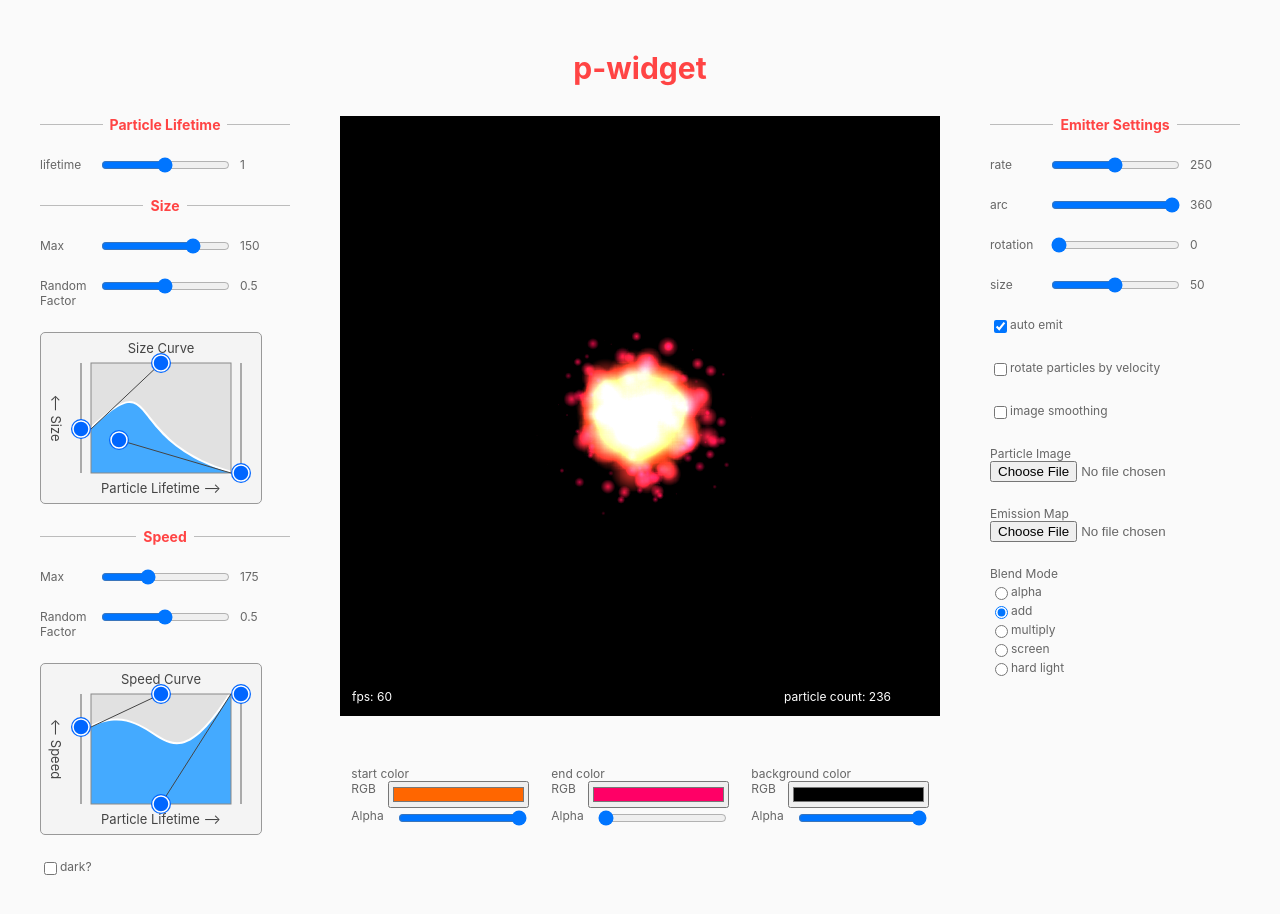
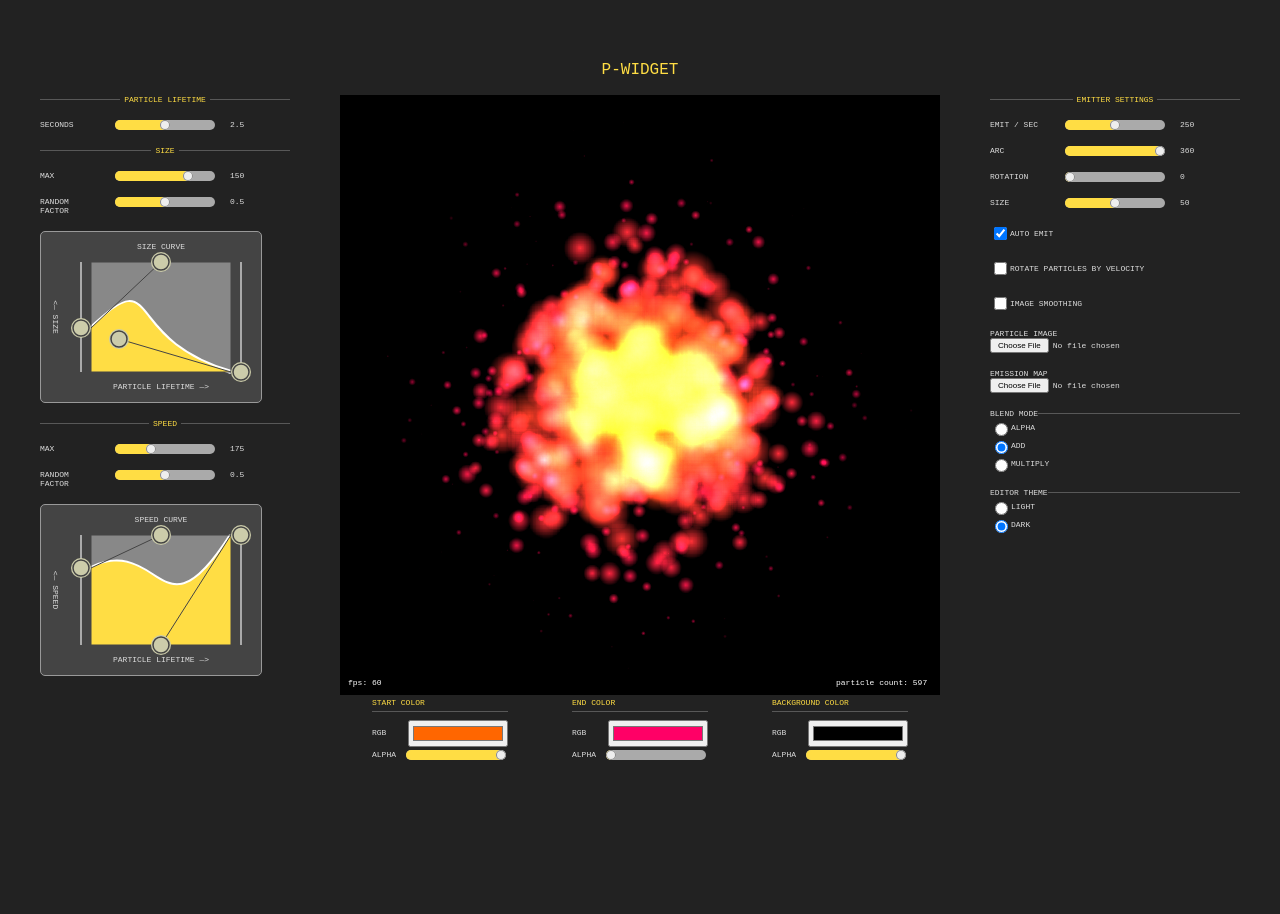
Before and after one commit to georgeolee/p-widge, a React (Create React App) app: page / in a window 1280 px wide. Shown: the top 914 px of the page. After the commit the page ends 813 px from the top, so only its background shows below. Built offline with nearby package versions, Linux system fonts and the light colour scheme.

Commit message:
downsamples high-res particle images for faster recolor; takes a hammer to stylesheet

```diff
--- a/src/App.css
+++ b/src/App.css
@@ -1,15 +1,39 @@
 :root{
   box-sizing: border-box;
-  color: #f44;
-  color: #666;
-  background-color: #fafafa;
+  --body-color: #666;
+  --primary-color: #f44;
+  /* --primary-color: #68f; */
+  --background-color: #fafafa;
+  /* --background-color: #eee;   */
+
+}
+
+body{
+  background-color: var(--background-color);
+  color: var(--body-color);
+}
+
+/* CLEAN THIS UP! */
+body, body *{
+  font-family: 'Press Start 2P', 'Courier New', Courier, monospace !important;
+  font-size: 8px !important;
 }
 
 body.dark{
-  background-color: #222;
-  color:#fff
+  --background-color: #222;
+  --body-color:#ddd;
+  --primary-color: #fd4;
 }
 
+.bezier-input{
+  --curve-fill: var(--primary-color) !important;
+  --control-fill: #a9a !important;
+}
+.dark .bezier-input{
+  --curve-fill: var(--primary-color) !important;
+  --control-fill: #cca !important;
+  --control-stroke: #444 !important;
+}
 #root{
   display: flex;
   flex-direction: column;
@@ -38,10 +62,14 @@ body.dark{
   justify-content: center;
   text-align: center;
 
-  font-size: 30px ;
-  color:#f44;
-  font-weight: bold;
+  font-size: 32px ;
+  font-size: 48px ;
+  color: var(--primary-color);
+  /* font-weight: bold; */
   margin-bottom:1em;
+
+  font-size: 16px !important;
+  font-weight: normal;
 }
 
 .p5-container{
@@ -53,6 +81,7 @@ body.dark{
 }
 
 #canvas-display-area{
+  box-sizing: border-box;
   position: absolute;
   bottom: 0;
   left: 0;
@@ -75,7 +104,7 @@ body.dark{
   flex-direction: column;
 }
 
-:is(.controls-right, .controls-left) > :nth-child(n+2):not(.radio+.radio){
+:is(.controls-right, .controls-left) > :nth-child(n+2):not(.radio+.radio-item){
   margin-top: 2em;
 }
 
@@ -105,10 +134,75 @@ body.dark{
 
 .slider{
   display: grid;
-  grid-template-columns: 50px auto 50px;
+  grid-template-columns: 60px auto 60px;
   font-size: 12px;
 
   align-items: flex-start;
+}
+
+input[type="range"]{
+  -webkit-appearance: none;
+  background: transparent;
+  cursor: pointer;
+  width: 100px;
+
+  --track-height: 10px;
+  --thumb-height: 10px;
+}
+
+input[type="range"]::-webkit-slider-runnable-track{
+  background: #fd4;
+  background: #aaa;
+  height: var(--track-height);
+  border-radius: calc(var(--track-height) / 2);
+  overflow: hidden;
+}
+
+input[type="range"]::-moz-range-track{
+  background: #fd4;
+  height: var(--track-height);
+  border-radius: calc(var(--track-height) / 2);
+}
+
+input[type="range"]::-webkit-slider-thumb{
+  -webkit-appearance: none;
+  height: var(--thumb-height);
+  width: var(--thumb-height);
+  border-radius: calc(var(--thumb-height)/2);
+  /* background-color: #fd4; */
+  background-color: #f44;
+  background-color: #eee;
+  /* background-color: var(--background-color); */
+
+  margin-top: calc(var(--track-height)/2 - var(--thumb-height)/2);
+
+  box-shadow: -100px 0 0 calc(100px - 5px) var(--primary-color), inset 0 0 0 1px #888;
+  /* overflow: hidden; */
+}
+
+input[type="range"]:hover::-webkit-slider-thumb{
+  background-color: #fff;
+  box-shadow: -100px 0 0 calc(100px - 5px) #fe7, inset 0 0 0 1px #888;
+}
+
+input[type="range"]::-moz-range-thumb{
+  -webkit-appearance: none;
+  height: var(--thumb-height);
+  width: var(--thumb-height);
+  border-radius: calc(var(--thumb-height)/2);
+  background-color: #fd4;
+  border: none;
+}
+
+/* input[type="range"]::-webkit-slider-thumb{
+  -webkit-appearance: none;
+  width:200px;
+  height:200px;
+  background: #f44;
+} */
+
+input[type=range], input[type=color]{
+  max-width: 100px;
 }
 
 .slider-input{
@@ -119,21 +213,31 @@ body.dark{
 .radio, .checkbox{
   display: flex;
   flex-direction: row;
+  align-items: center;
 }
 
 .rgba-picker{
   display: flex;
   flex-direction: column;
+  line-height: 2em;
+}
 
+.rgba-label{
+  /* font-weight: bold; */
+  color: var(--primary-color);
+  border-bottom: 1px solid #8888;
+  margin-bottom: 1em;
 }
 
 .rgba-picker > label{
   display: flex;
   flex-wrap: nowrap;
+  align-items: center;
 }
 
 .rgb-input, .apha-input{
   flex-grow: 1;
+  margin: 0 0 0 auto;
 }
 
 .horizontal-rule{
@@ -149,11 +253,12 @@ body.dark{
   display: flex;
   align-items: center;
   color: #888;
-  font-weight: bold;
-  color: #f44;
+  /* font-weight: bold; */
+  color: var(--primary-color);
 
   /* margin-top: calc(2em + 50px); */
 }
+
 .group-name-label{
   margin: 0 0.5em;
   font-size: 14px;
--- a/src/App.js
+++ b/src/App.js
@@ -19,7 +19,7 @@ import { GetActiveParticleCount } from './particle-system/Particle';
 *
 *
 *       - downsample image if over a certain size?
-*       - toggle for image smoothing
+*
 *       -github images
 *       -styling and stuff  ***
 *
@@ -49,6 +49,9 @@ function App() {
     mouse.overCanvas = mouse.canvasX >= 0 && mouse.canvasY >= 0 && mouse.canvasX <= canvasRect.width && mouse.canvasY <= canvasRect.height;
   }
 
+  const now = new Date();
+  const isNightTime = now.getHours() < 6 || now.getHours > 18;
+
 
   const p5ContainerRef = useRef();
 
@@ -68,22 +71,41 @@ function App() {
   useEffect(() => {
     const fpsDisplay = document.getElementById('fps-display');
     const particleCountDisplay = document.getElementById('particle-count-display');
+    const dcp = 0;
     const displayUpdate = setInterval( ()=> {
-      fpsDisplay.innerHTML = `fps: ${Math.round(fps.current * 10**2) / 10**2 || fps.current}`;
-      particleCountDisplay.innerHTML = `particle count: ${GetActiveParticleCount()}`;
+      fpsDisplay.textContent = `fps: ${Math.round(fps.current * 10**dcp) / 10**dcp || fps.current}`;
+      particleCountDisplay.textContent = `particle count: ${GetActiveParticleCount()}`;
       }, 100);
 
     return () => clearInterval(displayUpdate);
   }, [])
 
+  useEffect(()=>{
+    setTimeout(()=>{
+      const allCaps = parentNode =>{
+        parentNode.childNodes.forEach(node => {
+          if(node.nodeType === node.TEXT_NODE){
+            node.nodeValue = node.nodeValue.toUpperCase();
+          }
+
+          else if (node.childNodes.length > 0){
+            allCaps(node);
+          }
+        });
+      }
+
+      allCaps(document.body)
+    }, 1000)
+  })
+
   return (
     <div className="App" onPointerMove={onAppPointerMove}>
-      <header className="App-header">p-widget</header>
+      <h1 className="App-header">p-widget</h1>
 
       <div className='controls-left'>
 
         <GroupName label='Particle Lifetime'/>
-        <Slider label='lifetime' min={0} max={2} step={0.01} func={n => particleSettings.particleLifetime = n}/>
+        <Slider label='Seconds' min={0} max={5} step={0.01} func={n => particleSettings.particleLifetime = n}/>
 
 
         <GroupName label='Size'/>
@@ -98,7 +120,6 @@ function App() {
         <Slider label='Random Factor' min={0} max={1} step={0.01} func={n => particleSettings.particleSpeedRandomFactor = n}/>
         <BezierInput labelTop='Speed Curve' labelY='<— Speed' labelX='Particle Lifetime —>' points={[0,0.7,   0.5,1,   0.5,0,   1,1]} func={lookups => particleSettings.speedTable = lookups}/>
 
-        <Checkbox label='dark?' func={()=>{document.body.classList?.toggle('dark')}} init={false}/>
       </div>
 
       <div ref={p5ContainerRef} className='p5-container'>
@@ -111,7 +132,7 @@ function App() {
       <div className='controls-right'>
 
         <GroupName label='Emitter Settings'/>
-        <Slider label='rate' min={0} max={500} step={1} func={n => particleSettings.rate = n}/>
+        <Slider label='emit / sec' min={0} max={500} step={1} func={n => particleSettings.rate = n}/>
         <Slider label='arc' min={0} max={360} step={1}  defaultValue={360} func={n => particleSettings.arc = n}/>
         <Slider label='rotation' min={0} max={360} step={1} defaultValue={0} func={n => particleSettings.rotation = n}/>
         <Slider label='size' min={0} max={100} step={1} defaultValue={50} func={n => particleSettings.emitterSize = n}/>
@@ -127,9 +148,10 @@ function App() {
         <Radio name='blend-mode'label='alpha' func={()=>particleSettings.p5BlendMode = 'blend'} />
         <Radio name='blend-mode'label='add' func={()=>particleSettings.p5BlendMode = 'add'} checked/>
         <Radio name='blend-mode'label='multiply' func={()=>particleSettings.p5BlendMode = 'multiply'} />
-        <Radio name='blend-mode'label='screen' func={() => particleSettings.p5BlendMode = 'screen'}/>
-        <Radio name='blend-mode'label='hard light' func={() => particleSettings.p5BlendMode = 'hard_light'}/>
 
+        <RadioHeader label='Editor Theme'/>
+        <Radio name='editor-theme' label='light' func={()=>document.body.classList.remove('dark')} checked={!isNightTime}/>
+        <Radio name='editor-theme' label='dark' func={()=>document.body.classList.add('dark')} checked={isNightTime}/>
       </div>
 
       <div className='controls-center'>
--- a/src/components/BezierInput/BezierInput.css
+++ b/src/components/BezierInput/BezierInput.css
@@ -45,6 +45,8 @@
 .dark .bezier-input{
     --curve-fill: #4af;
     /* --curve-fill: #08a; */
+    --curve-fill: #bf4;
+
     --curve-stroke: #fff;
     --control-fill: #f44;
     --control-hover-fill: #f77;
@@ -52,6 +54,8 @@
     --control-handle-stroke: #444;
     --canvas-border: #444;
     --track-stroke: #aaa;
+
+    --background-fill: #888;
 
     --bezier-background-color: #444;
     --label-color: #ddd;
--- a/src/components/BezierInput/CubicBezierCanvas.js
+++ b/src/components/BezierInput/CubicBezierCanvas.js
@@ -284,6 +284,9 @@ export class CubicBezierCanvas{
                 this.hoverPoint = hp;
                 this.redraw();
             }
+
+            if(hp) document.body.style.cursor = 'pointer';
+            else document.body.style.cursor = 'default';
         }
     }
 
@@ -295,6 +298,8 @@ export class CubicBezierCanvas{
     onCanvasPointerUp(e){
         e.target.releasePointerCapture(e.pointerId);
         this.editPoint = null;
+
+        if(!this.hoverPoint) document.body.style.cursor = 'default';
     }
 
     onCanvasPointerLeave(e){
@@ -302,6 +307,8 @@ export class CubicBezierCanvas{
             this.hoverPoint = null;            //  catches mouse leaving if control point is right up against canvas edge
             this.drawControls(this.bezier);    //  redraw the controls with non-hover color
         }
+
+        if(!this.editPoint) document.body.style.cursor = 'default';
     }
 
 }
--- a/src/components/RGBAInput.js
+++ b/src/components/RGBAInput.js
@@ -19,7 +19,7 @@ export function RGBAInput(props){
 
     const composeColor = () => {
         const color = parseHexColorString(rgbInputRef.current.value);
-        color.a = (Number(alphaInputRef.current.value) / 255) ** 2 * 255;
+        color.a = ((Number(alphaInputRef.current.value) / 255) ** 2) * 255;
         return color;
     }
 
--- a/src/components/Radio.js
+++ b/src/components/Radio.js
@@ -1,11 +1,13 @@
 import { useEffect, useRef } from "react";
+import { HR } from "./HR";
 
 export function RadioHeader(props){
     const {label = 'Radio Group'} = props;
 
     return(
         <div className="radio radio-header">
-            {label}
+            <div>{label}</div>
+            <HR/>
         </div>
     );
 }
@@ -28,7 +30,7 @@ export function Radio(props){
     [init, func, checked])
 
     return(
-        <div className="radio">
+        <div className="radio radio-item">
             <input
                 className="radio-input"
                 type="radio" ref={inputRef}
--- a/src/particle-system/FrameManager.js
+++ b/src/particle-system/FrameManager.js
@@ -55,6 +55,13 @@ export class FrameManager{
 
         this.p5.loadImage(url, (pimg)=>{
             pimg.loadPixels();
+
+            if(pimg.width * pimg.height > 256 * 256){
+                if(pimg.width > pimg.height){
+                    pimg.resize(256, 0);
+                }
+                else pimg.resize(0,256);
+            }
 
             //create offscreen p5 canvas if it doesn't exist yet, and resize it to match the incoming image
             if(!this.buffer) this.buffer = this.p5.createGraphics(pimg.width,pimg.height);
--- a/src/sketch.js
+++ b/src/sketch.js
@@ -13,9 +13,6 @@ export function sketch(p){
         add: p.ADD,
         blend: p.BLEND,
         multiply: p.MULTIPLY,
-        screen: p.SCREEN,
-        hard_light: p.HARD_LIGHT,
-
         default: p.ADD
     }
 
```
